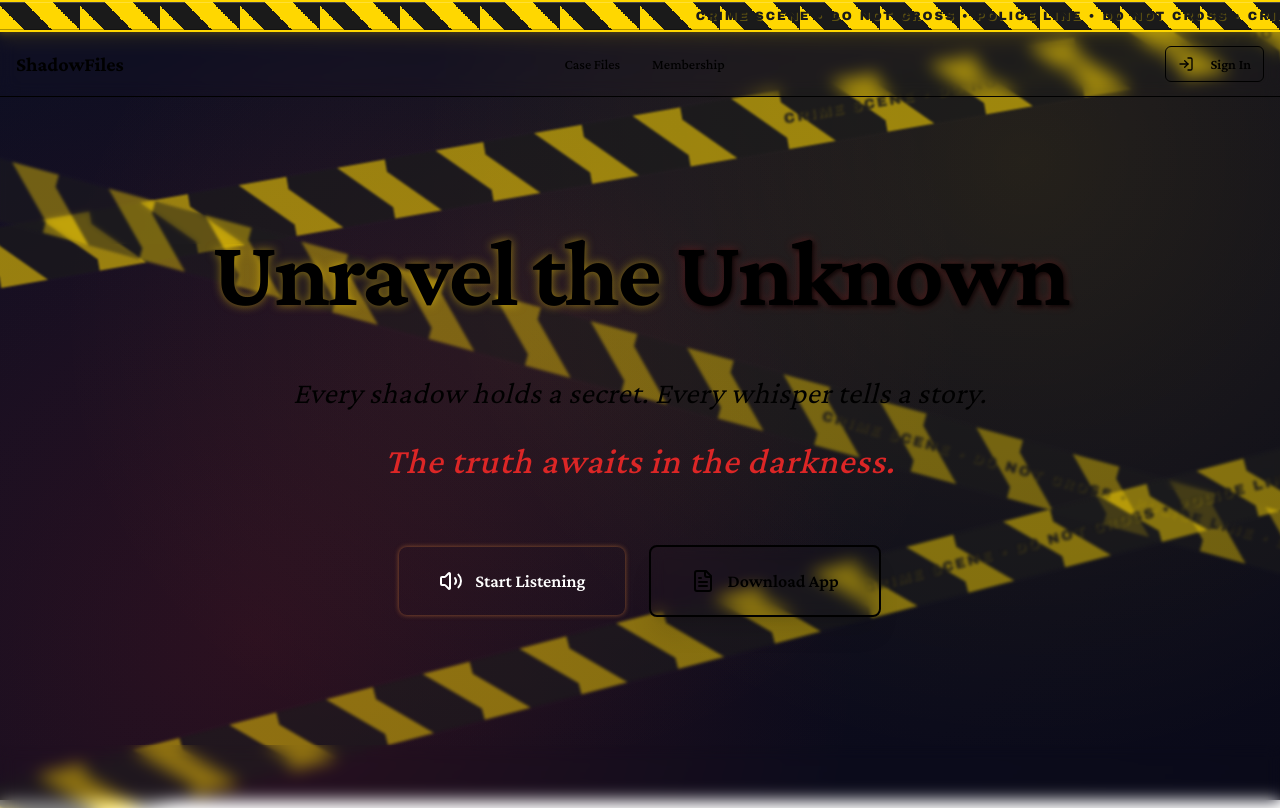
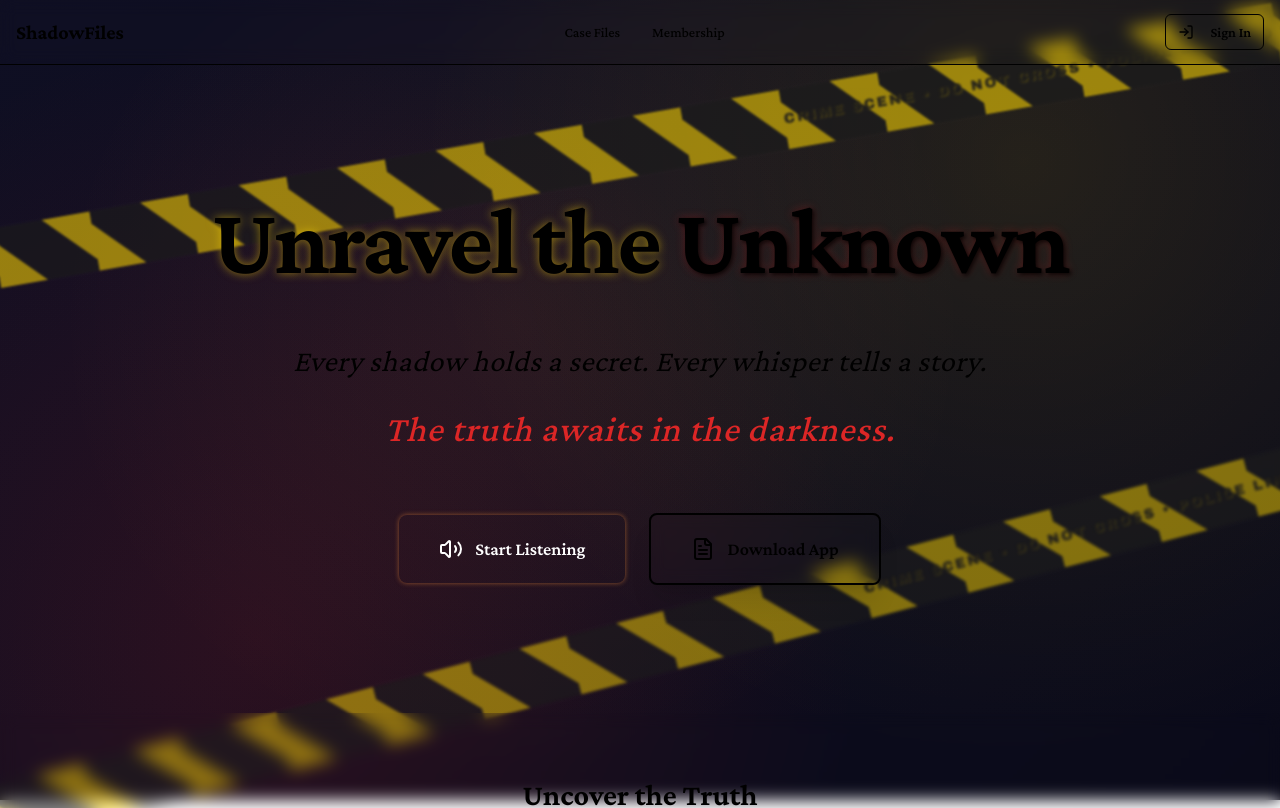
Before and after one commit to Lee21-bot/crime, a Next.js app: page / in a window 1280 px wide. Shown: the top 808 px of the page. Built offline with nearby package versions, Linux system fonts and the light colour scheme; no server answers.

Commit message:
refactor: Remove middle tape and header police tape for cleaner design

```diff
--- a/app/globals.css
+++ b/app/globals.css
@@ -97,14 +97,7 @@
   filter: blur(1px);
 }
 
-.tape-2 {
-  top: 45%;
-  right: -15%;
-  transform: rotate(12deg);
-  animation: floatingTapeBreeze2 10s ease-in-out infinite;
-  filter: blur(2px);
-  opacity: 0.5;
-}
+
 
 .tape-3 {
   top: 75%;
@@ -182,20 +175,7 @@
   }
 }
 
-@keyframes floatingTapeBreeze2 {
-  0%, 100% {
-    transform: rotate(12deg) translateX(0) translateY(0);
-    filter: blur(2px);
-  }
-  33% {
-    transform: rotate(8deg) translateX(-25px) translateY(15px);
-    filter: blur(2.5px);
-  }
-  66% {
-    transform: rotate(16deg) translateX(-10px) translateY(-8px);
-    filter: blur(1.8px);
-  }
-}
+
 
 @keyframes floatingTapeBreeze3 {
   0%, 100% {
--- a/app/layout.tsx
+++ b/app/layout.tsx
@@ -72,12 +72,8 @@ export default function RootLayout({
             {/* Multiple floating crime scene tapes */}
             <div className="fixed inset-0 pointer-events-none z-5">
               <div className="crime-tape-layer tape-1"></div>
-              <div className="crime-tape-layer tape-2"></div>
               <div className="crime-tape-layer tape-3"></div>
             </div>
-
-            {/* Police tape header */}
-            <div className="police-tape animate-floating-tape relative z-10" />
 
             {/* Navigation */}
             <Navigation />
```
